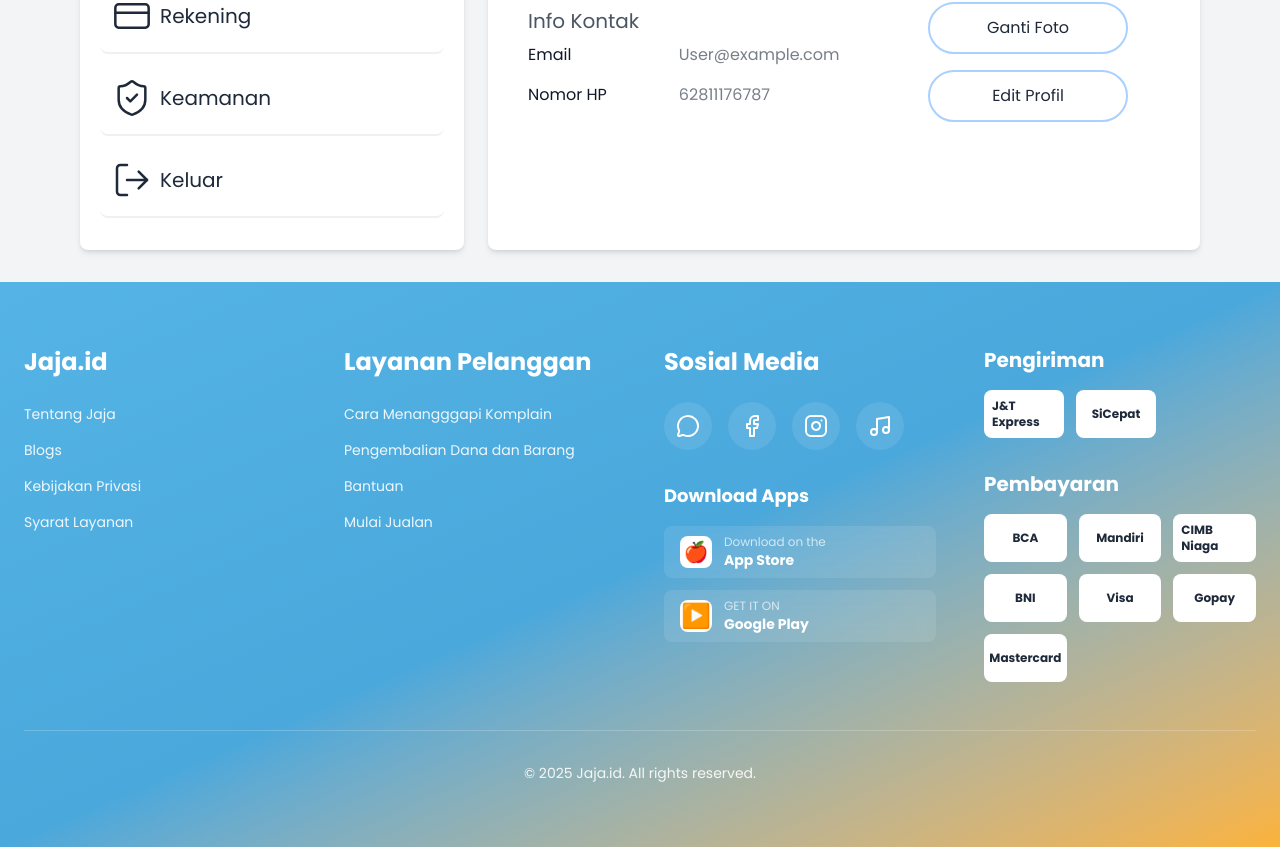
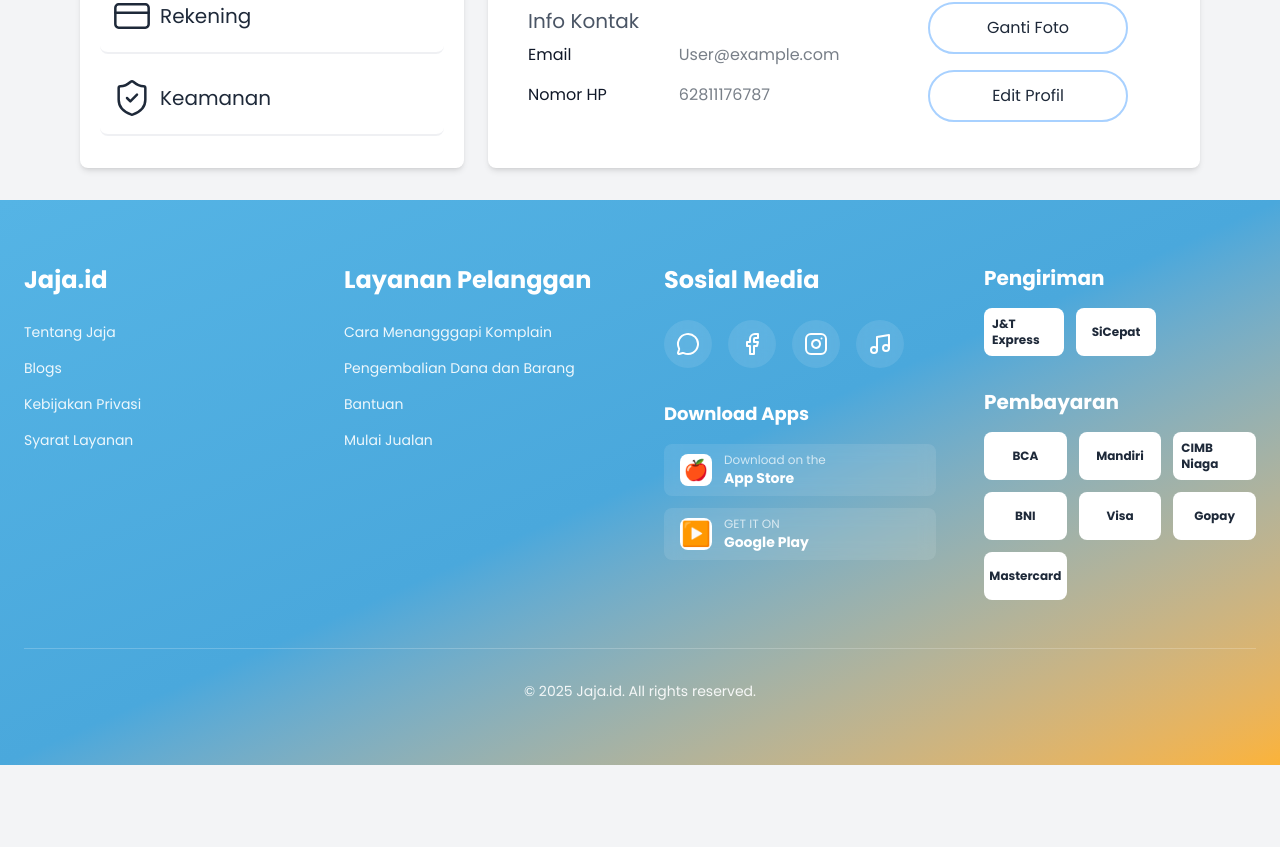
Before and after one commit to zufar-irawan/Jaja-Frontend, a Next.js app: page /clientArea/profile in a window 1280 px wide. Shown: the part 862-1709 px from the top of the page. After the commit the page ends 1627 px from the top, so only its background shows below. Built offline with nearby package versions, Linux system fonts and the light colour scheme; no server answers.

Commit message:
Commit kosong

```diff
--- a/src/app/clientArea/ClientSidebar.tsx
+++ b/src/app/clientArea/ClientSidebar.tsx
@@ -13,7 +13,6 @@
         { title: 'Alamat', route: 'address', icon: <MapPin strokeWidth={1.5} size={40} /> },
         { title: 'Rekening', route: 'account', icon: <CreditCard strokeWidth={1.5} size={40} /> },
         { title: 'Keamanan', route: 'security', icon: <ShieldCheck strokeWidth={1.5} size={40} /> },
-        { title: 'Keluar', route: 'logout', icon: <LogOut strokeWidth={1.5} size={40} /> },
     ]
 
     return (
```
